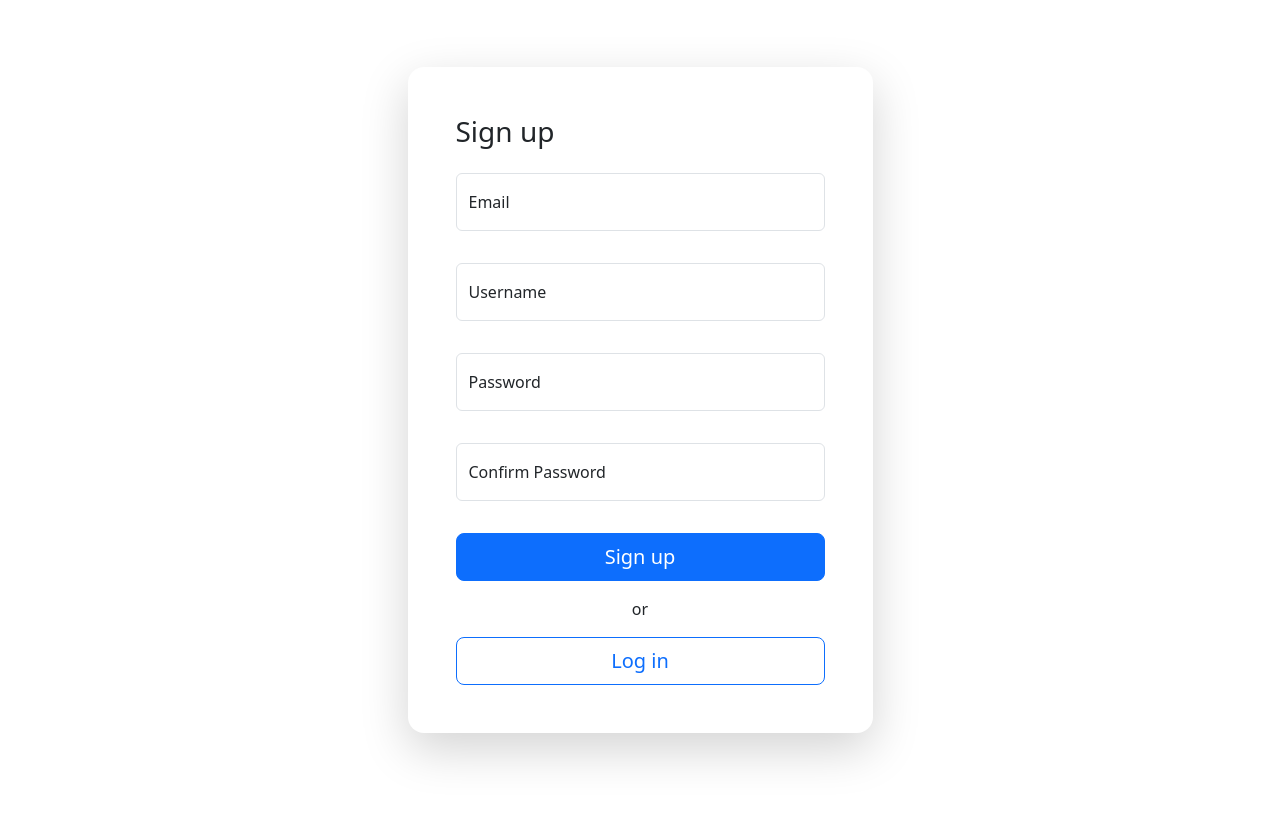
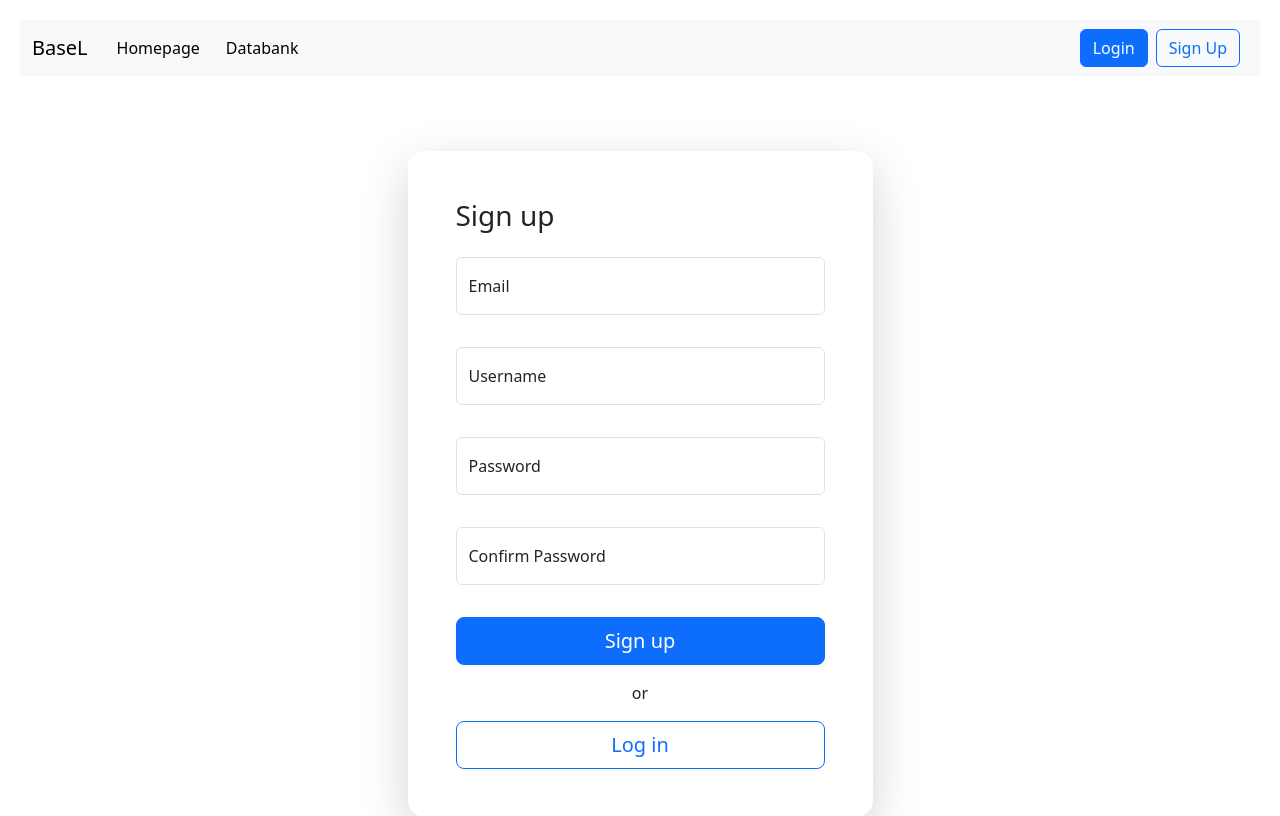
Before and after one commit to itudb2306/itudb2306, a Flask app: page /user/signup in a window 1280 px wide. Shown: the top 816 px of the page. Before the commit the page ends 762 px from the top, so only its background shows below. Run offline with Flask 3, Linux system fonts and the light colour scheme; some libraries are stand-ins or nearby versions.

Commit message:
Update navbar and add toasts

```diff
--- a/routes/tables/people.py
+++ b/routes/tables/people.py
@@ -1,4 +1,4 @@
-from flask import Blueprint, render_template, request, redirect, url_for
+from flask import Blueprint, flash, render_template, request, redirect, url_for
 from database import db, Query
 
 from config import RECORDS_PER_PAGE
@@ -64,6 +64,7 @@ def view_table():
     # Query building for table
     query = Query().SELECT('*').FROM('people').WHERE(filter_string).ORDER_BY(sort_string).LIMIT(first_record, RECORDS_PER_PAGE).BUILD()
     print(query)
+    flash(query, 'admin') # display query on page
     result = db.fetchall(query)
 
     # Query building for total pages
@@ -71,6 +72,7 @@ def view_table():
     total_pages = db.fetchone(total_pages_query)[0]
     total_pages = total_pages // RECORDS_PER_PAGE + 1
     print(total_pages_query)
+    flash(total_pages_query, 'admin') # display query on page
 
     data = Records()
     data.from_list(result)
@@ -102,6 +104,7 @@ def update_record(player_id = None):
         query = Query().UPDATE('people').SET(col_val_pairs).WHERE('playerID = \'%s\'' % player_id).BUILD()
         # UPDATE people SET nameFirst = 'John', nameLast = 'Doe' ... WHERE playerID = 'johndoe01'
         print(query)
+        flash(query, 'admin') # display query on page
         col_val_tuple = form.to_tuple()
         print(col_val_tuple)
         db.execute(query, col_val_tuple)
--- a/routes/users/auth.py
+++ b/routes/users/auth.py
@@ -16,6 +16,7 @@ def login():
     print("Login:")
     if current_user.is_authenticated:
         print("User already logged in")
+        flash('You are already logged in', 'info')
         return redirect(url_for('index.index'))
 
     form = LoginForm()
@@ -29,7 +30,7 @@ def login():
         if result:
             if not hasher.verify(form.password.data, result[3]):
                 print("Invalid username or password")
-                flash('Invalid username or password')
+                flash('Invalid username or password', 'error')
                 return redirect(url_for('auth.login'))
 
             user = User(result[0], result[1], result[2], result[3], result[4])
@@ -37,14 +38,21 @@ def login():
             login_user(user, remember=remember)
             print(current_user)
 
-            flash('Welcome back, %s!' % result[1])
+            flash('Welcome back, %s!' % result[1], 'success')
             return redirect(url_for('index.index'))
         else:
             print("Invalid username or password")
-            flash('Invalid username or password')
+            flash('Invalid username or password', 'error')
             return redirect(url_for('auth.login'))
 
-    print("Form is not validated")
+    errors_string = ""
+    for field, errors in form.errors.items():
+        for error in errors:
+            errors_string += field + ": " + error + "\n"
+    if errors_string:
+        flash(errors_string, 'error')
+    print("Form is not validated", errors_string)
+
     return render_template('users/auth/login.html', form=form)
 
 
@@ -55,6 +63,7 @@ def logout():
     URL: /users/logout
     """
     logout_user()
+    flash('You have been logged out', 'info')
     return redirect(url_for('index.index'))
 
 
@@ -66,6 +75,7 @@ def signup():
     print("Signup:")
     if current_user.is_authenticated:
         print("User already logged in")
+        flash('You are already logged in', 'info')
         return redirect(url_for('index.index'))
 
     form = SignUpForm()
@@ -79,7 +89,15 @@ def signup():
         print("Query:", query)
         db.execute(query, params=(form.username.data,
                    form.email.data, form.password.data, 0))
-        flash('Account created for %s!' % form.username.data)
+        flash('Account created for %s!' % form.username.data, 'info')
         return redirect(url_for('auth.login'))
-    print("Form is not validated")
+
+    errors_string = ""
+    for field, errors in form.errors.items():
+        for error in errors:
+             errors_string += field + ": " + error + "\n"
+    if errors_string:
+        flash(errors_string, 'error')
+    print("Form is not validated", errors_string)
+
     return render_template('users/auth/signup.html', form=form)
--- a/templates/table_base.html
+++ b/templates/table_base.html
@@ -11,20 +11,86 @@
 
 <body>
     <!--Maybe photos here-->
+    <script type="text/javascript" src="Scripts/bootstrap.min.js"></script>
+    <script type="text/javascript" src="Scripts/jquery-2.1.1.min.js"></script>
 
-    <ul class="navbar">
-        <li class="navbar_item"><a href="{{ url_for('index.index') }}">Homepage</a></li>
-        <li class="navbar_item"><a href="{{ url_for('people.view_table') }}">People</a></li>
-        <li class="navbar_item"><a href="{{ url_for('fielding.view_table') }}">Fielding</a></li>
-        <li class="navbar_item"><a href="{{ url_for('divisions.view_table') }}">Divisions</a></li>
-        <li class="navbar_item"><a href="{{ url_for('parks.view_table') }}">Parks</a></li>
-        <li class="navbar_item"><a href="{{ url_for('teams.view_table') }}">Teams</a></li>
-        <li class="navbar_item"><a href="{{ url_for('batting.view_table') }}">Batting</a></li>
-        <li class="navbar_item"><a href="{{ url_for('leagues.view_table') }}">Leagues</a></li>
-        <li class="navbar_item"><a href="{{ url_for('teams.view_team_names') }}">Team Names</a></li>
-        <li class="navbar_item"><a href="{{ url_for('homegames.view_table') }}">Home Games</a></li>
+    <nav class="navbar navbar-expand-lg bg-light">
+      <div class="container-fluid">
+        <a class="navbar-brand" href="#">BaseL</a>
+        <button class="navbar-toggler" type="button" data-bs-toggle="collapse" data-bs-target="#navbarSupportedContent" aria-controls="navbarSupportedContent" aria-expanded="false" aria-label="Toggle navigation">
+          <span class="navbar-toggler-icon"></span>
+        </button>
+        <div class="collapse navbar-collapse" id="navbarSupportedContent">
+          <ul class="navbar-nav me-auto mb-2 mb-lg-0">
+            <li class="nav-item">
+              <a class="btn btn-light" href="{{ url_for('index.index') }}">Homepage</a>
+            </li>
+            <li class="nav-item">
+              <a class="btn btn-light" type="button" data-bs-toggle="collapse" data-bs-target="#databankCollapse" aria-expanded="false" aria-controls="databankCollapse">
+                Databank
+              </a>
+            </li>
+          </ul>
+          <div class="d-flex align-items-center">
+            {% if current_user.is_authenticated %}
+              <h5 class="text-wrap my-0 mx-1">{{ current_user.username }}</h5>
+              {% if current_user.is_admin %}
+                <span class="badge bg-danger text-wrap" style = "font-size: 0.5rem;">Admin</span>
+              {% endif %}
+              <a class="btn btn-outline-primary mx-3" href="{{ url_for('auth.logout') }}">Logout</a>
+            {% else %}
+              <a class="btn btn-primary" href="{{ url_for('auth.login') }}">Login</a>
+              <a class="btn btn-outline-primary mx-2" href="{{ url_for('auth.signup') }}">Sign Up</a>
+            {% endif %}
+          </div>
+        </div>
+      </div>
+    </nav>
 
-    </ul>
+    <div class="collapse bg-light" id="databankCollapse">
+      <!-- Row of buttons-->
+      <div class="row justify-content-center">
+        <div class="col-sm-3">
+          <a href="{{ url_for('people.view_table') }}" class="btn btn-light">People</a>
+        </div>
+        <div class="col-sm-3">
+          <a href="{{ url_for('fielding.view_table') }}" class="btn btn-light">Fielding</a>
+        </div>
+        <div class="col-sm-3">
+          <a href="{{ url_for('divisions.view_table') }}" class="btn btn-light">Divisions</a>
+        </div>
+        <div class="col-sm-3">
+          <a href="{{ url_for('parks.view_table') }}" class="btn btn-light">Parks</a>
+        </div>
+        <div class="col-sm-3">
+          <a href="{{ url_for('teams.view_table') }}" class="btn btn-light">Teams</a>
+        </div>
+        <div class="col-sm-3">
+          <a href="{{ url_for('batting.view_table') }}" class="btn btn-light">Batting</a>
+        </div>
+        <div class="col-sm-3">
+          <a href="{{ url_for('leagues.view_table') }}" class="btn btn-light">Leagues</a>
+        </div>
+        <div class="col-sm-3">
+          <a href="{{ url_for('teams.view_team_names') }}" class="btn btn-light">Team Names</a>
+        </div>
+        <div class="col-sm-3">
+          <a href="{{ url_for('homegames.view_table') }}" class="btn btn-light">Home Games</a>
+        </div>
+        <div class="col-sm-3">
+          <a href="#" class="btn btn-light">Managers</a>
+        </div>
+        <div class="col-sm-3">
+          <a href="#" class="btn btn-light">Appearances</a>
+        </div>
+        <div class="col-sm-3">
+          <a href="#" class="btn btn-light">Hall of Fame</a>
+        </div>
+      </div>
+    </div>
+
+    <!-- Space between navbar and content-->
+    <div class="container-fluid" style="height: 1vh;"></div>
 
 
     {% block table %}{% endblock %}
--- a/templates/users/auth/signup.html
+++ b/templates/users/auth/signup.html
@@ -1,21 +1,20 @@
-<!DOCTYPE html>
-<html>
+{% extends "table_base.html" %}
 
-<head>
+{% block header %}
     <meta charset="utf-8">
     <meta name="viewport" content="width=device-width, initial-scale=1">
     <link href="https://cdn.jsdelivr.net/npm/bootstrap@5.3.2/dist/css/bootstrap.min.css" rel="stylesheet"
         integrity="sha384-T3c6CoIi6uLrA9TneNEoa7RxnatzjcDSCmG1MXxSR1GAsXEV/Dwwykc2MPK8M2HN" crossorigin="anonymous">
 
     <title>Sign up</title>
+{% endblock %}
 
-</head>
-
-<body>
+{% block table %}
     <script src="https://cdn.jsdelivr.net/npm/bootstrap@5.3.0/dist/js/bootstrap.bundle.min.js" integrity="..."
         crossorigin="anonymous"></script>
 
-    {% block content %}
+        {% include 'components/toast/toast.html' %}
+
         <section class="vh-100 bg-soft d-flex align-items-center">
           <div class="container d-flex align-items-center justify-content-center">
               <div class="col-12 col-md-6 col-xl-5">
@@ -78,5 +77,6 @@
             </div>
           </div>
         </section>
-    {% endblock %}
-</body>
+
+
+{% endblock %}
```
Also changed, not shown: templates/components/toast/toast.html (added, +32 -0 lines), templates/components/toast/toast_error.html (added, +14 -0 lines), templates/components/toast/toast_info.html (added, +14 -0 lines), templates/components/toast/toast_success.html (added, +14 -0 lines), templates/components/toast/toast_warning.html (added, +14 -0 lines), templates/index.html (+9 -9 lines), templates/table_people/table_people.html (+19 -11 lines), templates/users/auth/login.html (+7 -9 lines).
